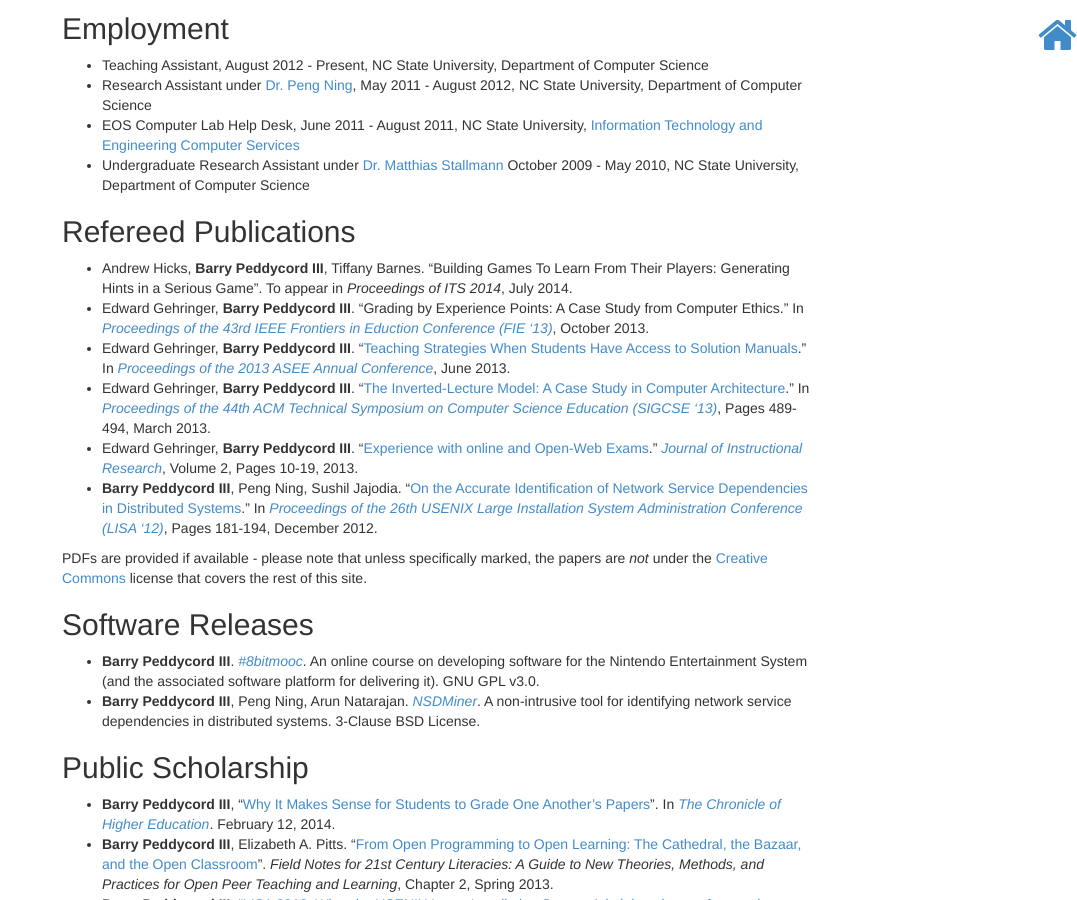
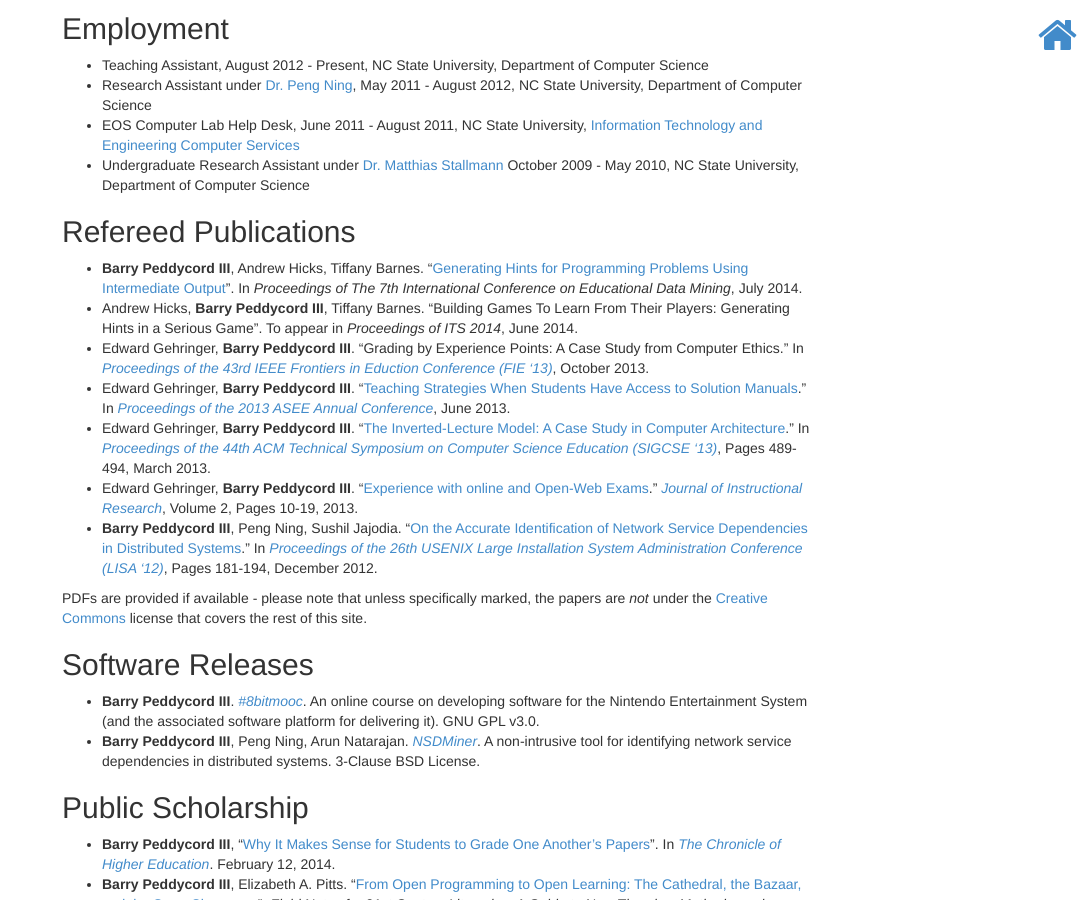
Before and after one commit to isharacomix/oldsite, a Jekyll site: the page built from cv.md, in a window 1280 px wide and 900 px high, scrolled down 411 px. Shown: the whole window, without its empty margins (203-1280 px from the left). Built offline with Jekyll 4.4.1, drawn with Linux system fonts in a browser that asks for light colours; Markdown is read by kramdown in place of the engine named in the settings; comment, search, counter and statistics services are not loaded; some of the changed text lies outside the part shown.

Commit message:
Updating my EDM publication.

```diff
--- a/cv.md
+++ b/cv.md
@@ -33,7 +33,8 @@ Employment
 
 Refereed Publications
 ---------------------
- * Andrew Hicks, **Barry Peddycord III**, Tiffany Barnes. "Building  Games To Learn From Their Players: Generating Hints in a Serious Game". To appear in *Proceedings of ITS 2014*, July 2014.
+ * **Barry Peddycord III**, Andrew Hicks, Tiffany Barnes. "[Generating Hints for Programming Problems Using Intermediate Output](http://educationaldatamining.org/EDM2014/uploads/procs2014/long%20papers/92_EDM-2014-Full.pdf)". In *Proceedings of The 7th International Conference on Educational Data Mining*, July 2014.
+ * Andrew Hicks, **Barry Peddycord III**, Tiffany Barnes. "Building  Games To Learn From Their Players: Generating Hints in a Serious Game". To appear in *Proceedings of ITS 2014*, June 2014.
  * Edward Gehringer, **Barry Peddycord III**. "Grading by Experience Points: A Case Study from Computer Ethics." In *[Proceedings of the 43rd IEEE Frontiers in Eduction Conference (FIE '13)](http://fie2013.org)*, October 2013.
  * Edward Gehringer, **Barry Peddycord III**. "[Teaching Strategies When Students Have Access to Solution Manuals](http://www.asee.org/public/conferences/20/papers/6828/view)." In *[Proceedings of the 2013 ASEE Annual Conference](http://www.asee.org/conferences-and-events/conferences/annual-conference/2013)*, June 2013.
  * Edward Gehringer, **Barry Peddycord III**. "[The Inverted-Lecture Model: A Case Study in Computer Architecture](http://db.grinnell.edu/sigcse/sigcse2013/Program/viewAcceptedProposal.pdf?sessionType=paper&amp;sessionNumber=118)." In *[Proceedings of the 44th ACM Technical Symposium on Computer Science Education (SIGCSE '13)](http://www.sigcse.org/sigcse2013/)*, Pages 489-494, March 2013.
@@ -95,6 +96,7 @@ Service and Leadership
 
 Presentations and Talks
 -----------------------
+ * *[Generating Hints for Programming Problems Using Intermediate Output]({{site.baseurl}}files/hints_edm2014.pdf)*. presentation at EDM 2014, July 7, 2014.
  * *Open Source Tools in the Classroom*, presentation at Southeast Linux Fest 2014, June 22, 2014
  * *[A Comparison of Two Approaches for Hint Generation in Programming Tutors]({{ site.baseurl }}files/bots_sigcse2014_poster.pdf)*, poster at SIGCSE 2014, March 7, 2014
  * *[AP Computer Science Principles Resource Development]({{site.baseurl}}files/stars_poster_bjc_moodle.pdf)*, poster at STARS Celebration 2013, August 16, 2013
```
Also changed, not shown: 1 other file.
